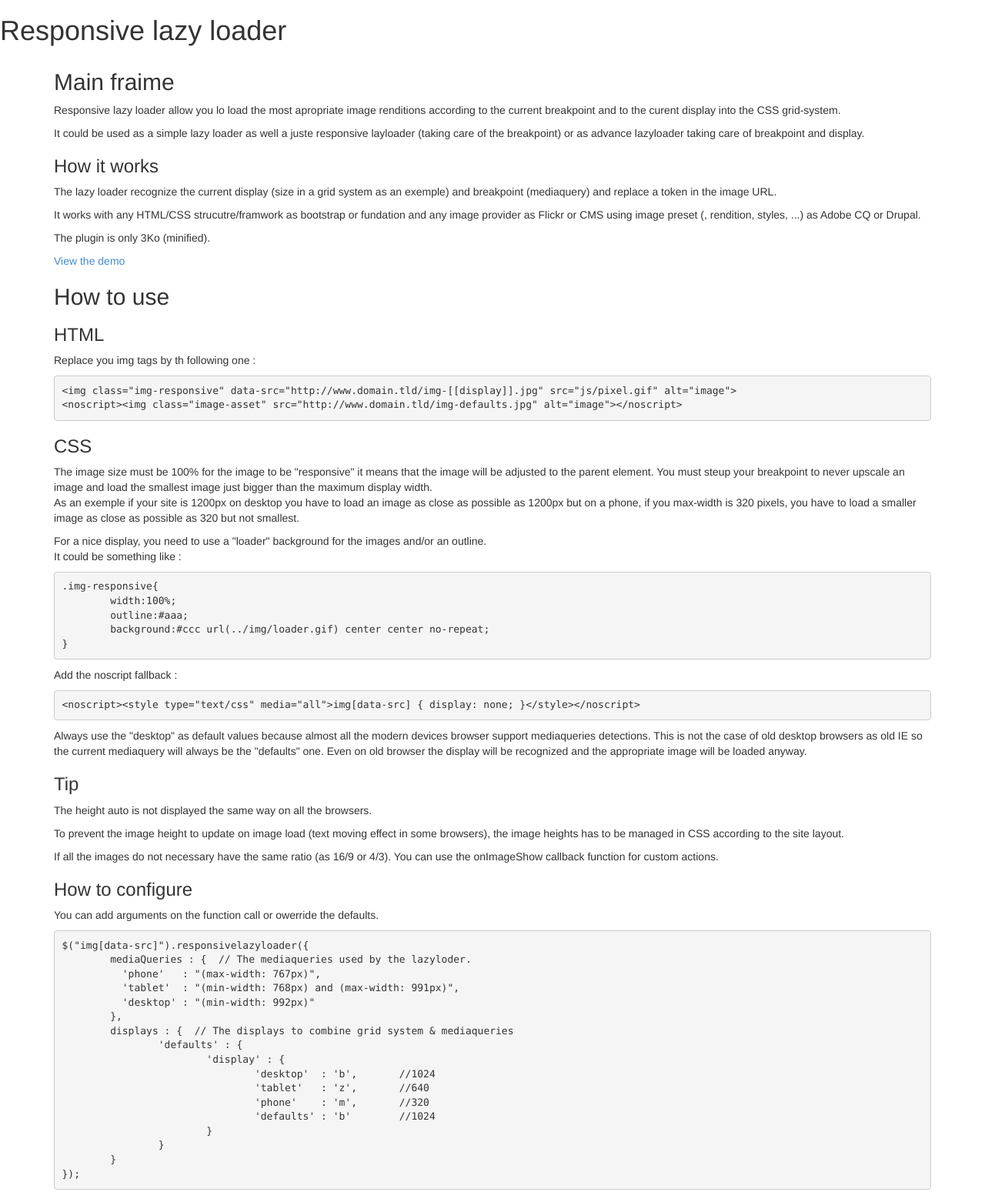
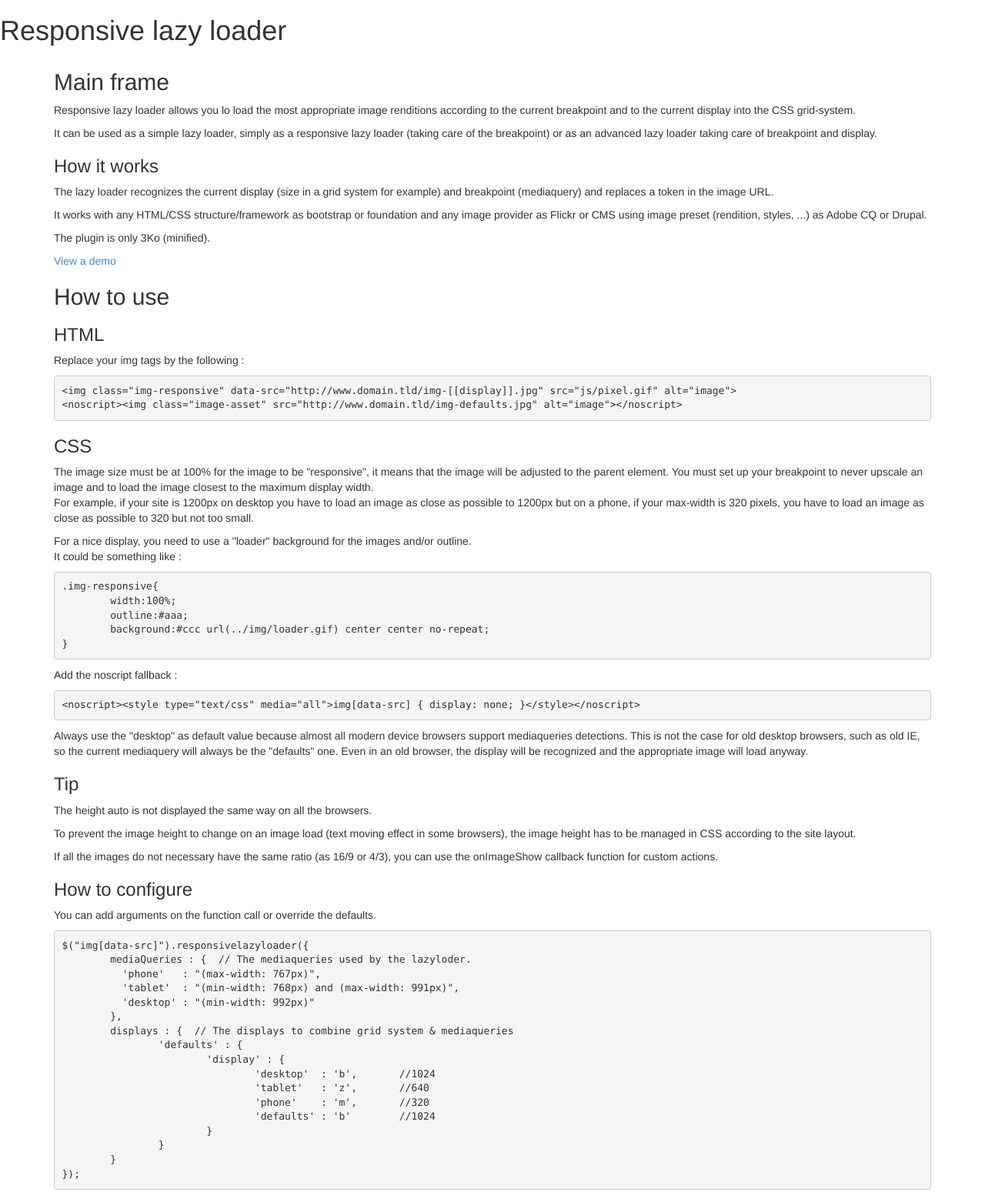
Before and after one commit to jetmartin/responsive-lazy-loader, a plain HTML site: page index.html in a window 1280 px wide. Shown: the top 1549 px of the page at 77% size. Drawn offline with nearby package versions, Linux system fonts and the light colour scheme.

Commit message:
English updates.

```diff
--- a/index.html
+++ b/index.html
@@ -34,25 +34,25 @@
     <section class="container">
         <div class="row">
         	<div class="col-md-12">
-        		<h2>Main fraime</h2>
-        		<p>Responsive lazy loader allow you lo load the most apropriate image renditions according to the current breakpoint and to the curent display into the CSS grid-system.</p>
-        		<p>It could be used as a simple lazy loader as well a juste responsive layloader (taking care of the breakpoint) or as advance lazyloader taking care of breakpoint and display.</p>
+        		<h2>Main frame</h2>
+        		<p>Responsive lazy loader allows you lo load the most appropriate image renditions according to the current breakpoint and to the current display into the CSS grid-system.</p>
+        		<p>It can be used as a simple lazy loader, simply as a responsive lazy loader (taking care of the breakpoint) or as an advanced lazy loader taking care of breakpoint and display.</p>
         		<h3>How it works</h3>
-        		<p>The lazy loader recognize the current display (size in a grid system as an exemple) and breakpoint (mediaquery) and replace a token in the image URL.</p>
-        		<p>It works with any HTML/CSS strucutre/framwork as bootstrap or fundation and any image provider as Flickr or CMS using image preset (, rendition, styles, ...) as Adobe CQ or Drupal.</p>
+        		<p>The lazy loader recognizes the current display (size in a grid system for example) and breakpoint (mediaquery) and replaces a token in the image URL.</p>
+        		<p>It works with any HTML/CSS structure/framework as bootstrap or foundation and any image provider as Flickr or CMS using image preset (rendition, styles, ...) as Adobe CQ or Drupal.</p>
         		<p>The plugin is only 3Ko (minified).</p>
-        		<p><a href="demo.html" title="view he demo">View the demo</a></p>
+        		<p><a href="demo.html" title="view he demo">View a demo</a></p>
 
         		<h2>How to use</h2>
         		<h3>HTML</h3>
-        		<p>Replace you img tags by th following one :</p>
+        		<p>Replace your img tags by the following :</p>
         		<pre>&lt;img class="img-responsive" data-src="http://www.domain.tld/img-[[display]].jpg" src="js/pixel.gif" alt="image"&gt;
 &lt;noscript&gt;&lt;img class="image-asset" src="http://www.domain.tld/img-defaults.jpg" alt="image"&gt;&lt;/noscript&gt;</pre>
         		<h3>CSS</h3>
-				<p>The image size must be 100% for the image to be "responsive" it means that the image will be adjusted to the parent element. You must steup your breakpoint to never upscale an image and load the smallest image just bigger than the maximum display width.
-					<br />As an exemple if your site is 1200px on desktop you have to load an image as close as possible as 1200px but on a phone, if you max-width is 320 pixels, you have to load a smaller image as close as possible as 320 but not smallest.</p>
-				<p>For a nice display, you need to use a "loader" background for the images and/or an outline.
-					<br />It could be something like : </p>
+				<p>The image size must be at 100% for the image to be "responsive", it means that the image will be adjusted to the parent element. You must set up your breakpoint to never upscale an image and to load the image closest to the maximum display width.
+					<br />For example, if your site is 1200px on desktop you have to load an image as close as possible to 1200px but on a phone, if your max-width is 320 pixels, you have to load an image as close as possible to 320 but not too small.</p>
+				<p>For a nice display, you need to use a "loader" background for the images and/or outline.
+					<br />It could be something like :</p>
 				<pre>.img-responsive{
 	width:100%;
 	outline:#aaa;
@@ -60,13 +60,13 @@
 }</pre>
 				<p>Add the noscript fallback :</p>
 				<pre>&lt;noscript&gt;&lt;style type="text/css" media="all"&gt;img[data-src] { display: none; }&lt;/style&gt;&lt;/noscript&gt;</pre>
-				<p>Always use the "desktop" as default values because almost all the modern devices browser support mediaqueries detections. This is not the case of old desktop browsers as old IE so the current mediaquery will always be the "defaults" one. Even on old browser the display will be recognized and the appropriate image will be loaded anyway.</p>
+				<p>Always use the "desktop" as default value because almost all modern device browsers support mediaqueries detections. This is not the case for old desktop browsers, such as old IE, so the current mediaquery will always be the "defaults" one. Even in an old browser, the display will be recognized and the appropriate image will load anyway.</p>
 				<h3>Tip</h3>
 				<p>The height auto is not displayed the same way on all the browsers.</p>
-				<p>To prevent the image height to update on image load (text moving effect in some browsers), the image heights has to be managed in CSS according to the site layout.</p>
-				<p>If all the images do not necessary have the same ratio (as 16/9 or 4/3). You can use the onImageShow callback function for custom actions.</p>
+				<p>To prevent the image height to change on an image load (text moving effect in some browsers), the image height has to be managed in CSS according to the site layout.</p>
+				<p>If all the images do not necessary have the same ratio (as 16/9 or 4/3), you can use the onImageShow callback function for custom actions.</p>
 				<h3>How to configure</h3>
-				<p>You can add arguments on the function call or owerride the defaults.</p>
+				<p>You can add arguments on the function call or override the defaults.</p>
 				<pre>$("img[data-src]").responsivelazyloader({
 	mediaQueries : {  // The mediaqueries used by the lazyloder.
 	  'phone'   : "(max-width: 767px)",
@@ -141,7 +141,7 @@ $("body").on({ ajaxStop : function(){ $("img[data-src]").responsivelazyloader();
 
 				<h2>More</h2>
 				<p>You can also use Responsive Lazy Loader on Drupal using our Drupal Module.</p>
-				<p>For more information please contact me @j_et_martin.</p>
+				<p>For more information, please contact me @j_et_martin.</p>
 			</div>
         </div>
     </section>
--- a/responsivelazyloader.jquery.json
+++ b/responsivelazyloader.jquery.json
@@ -1,6 +1,6 @@
 {
   "name": "responsivelazyloader",
-  "version": "0.1.2",
+  "version": "0.1.3",
   "dependencies": {
     "jquery": ">=1.3"
   },
@@ -8,7 +8,7 @@
     "modernizr": ""
   },
   "title": "jQuery Responsive Lazy Loader",
-  "description": "Allow you to load images renditions according to the current mediaqueries and/or CSS display such as a grid system. As an exemple, it allow you to load large images on retina display and small ones on oter devices. It can be used with a flicker account as well as CMS renditions and a grid system as bootstrap or some custom HTML structure.",
+  "description": "Allow you to load image renditions according to the current mediaqueries and/or CSS display such as a grid system. For example, it allows you to load large images on retina display and small ones on other devices. It can be used with a flickr account as well as with CMS renditions and a grid system as bootstrap or some custom HTML structure.",
   "keywords": [
     "jquery",
     "responsive",
```
Also changed, not shown: README.md, js/jquery.responsivelazyloader.js, js/jquery.responsivelazyloader.min.js.
